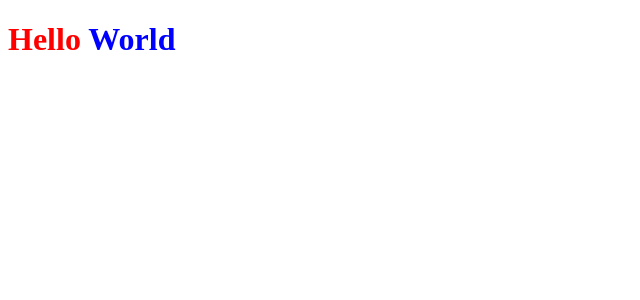
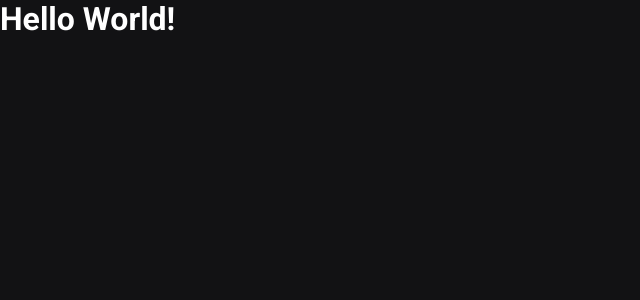
Before and after one commit to lucasdsmachado/ignews, a Next.js app: page / in a window 1280 px wide. Shown: the top 300 px of the page, without its empty margins (0-640 px from the left). Built offline with nearby package versions, Linux system fonts and the light colour scheme.

Commit message:
add global styles

```diff
--- a/src/pages/_app.tsx
+++ b/src/pages/_app.tsx
@@ -1,5 +1,5 @@
 import { AppProps } from "next/app"
-
+import "../styles/global.scss"
 
 function MyApp({ Component, pageProps } : AppProps) {
   return <Component {...pageProps} />
--- a/src/pages/index.tsx
+++ b/src/pages/index.tsx
@@ -1,5 +1,4 @@
 import Head from "next/head"
-import styles from "../styles/home.module.scss"
 export default function Home() {
   return (
     <>
@@ -7,8 +6,8 @@
         <title>Início | ig.news</title>
       </Head>
 
-      <h1 className={styles.title}>
-        Hello <span>World</span>
+      <h1>
+        Hello World!
       </h1>
     </>
 
--- /dev/null
+++ b/src/styles/global.scss
@@ -0,0 +1,34 @@
+* {
+  margin: 0;
+  padding: 0;
+  box-sizing: border-box;
+}
+
+:root {
+  --white: #FFFFFF;
+
+  --gray-100: #e1e1e6;
+  --gray-300: #a8a8b3;
+  --gray-900: #121214;
+
+  --cyan-500: #61dafb;
+  --yellow: #eba417;
+}
+
+body {
+  background: var(--gray-900);
+  color: var(--white);
+}
+
+body, input, textarea, select, button {
+  font: 400 1rem "Roboto", sans-serif;
+}
+
+button {
+  cursor: pointer;
+}
+
+a {
+  color: inherit;
+  text-decoration: none;
+}
--- a/src/styles/home.module.scss
+++ /dev/null
@@ -1,6 +0,0 @@
-.title {
-  color: red;
-  span {
-    color: blue;
-  }
-}
```
